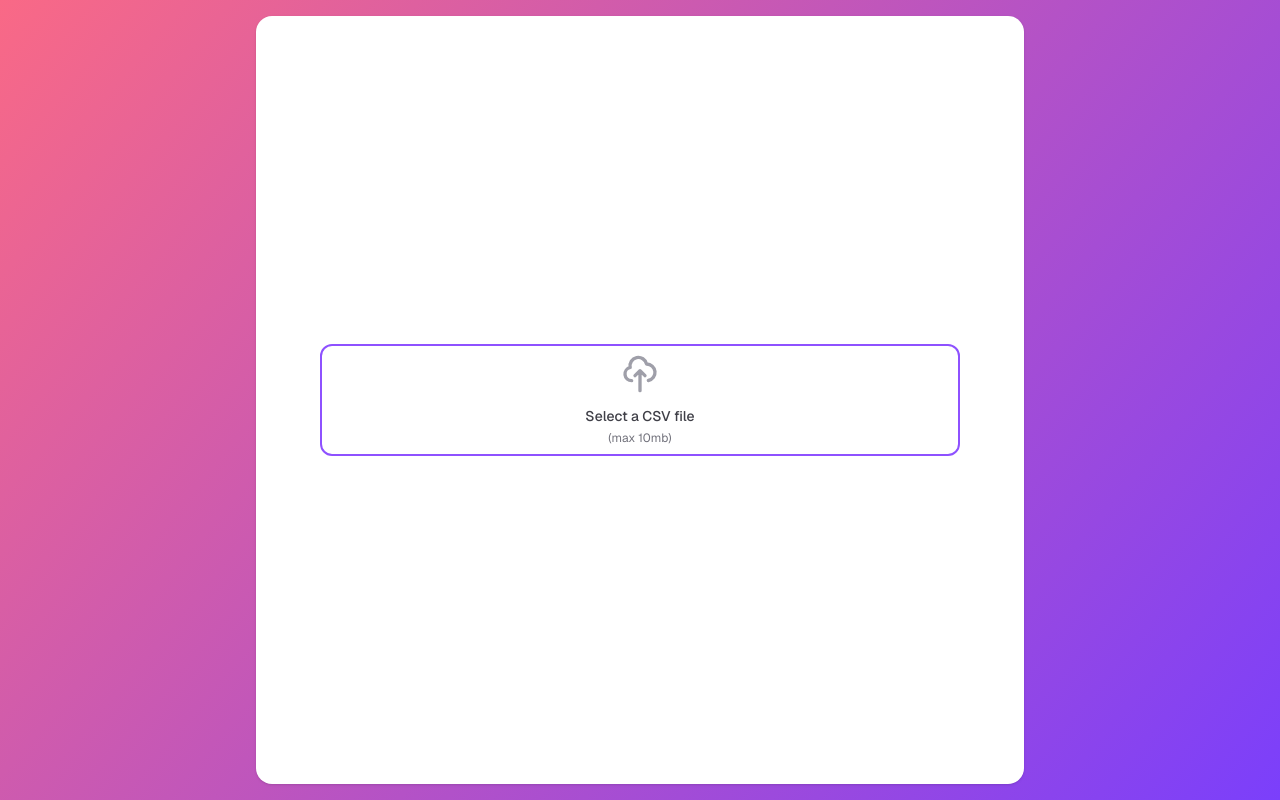
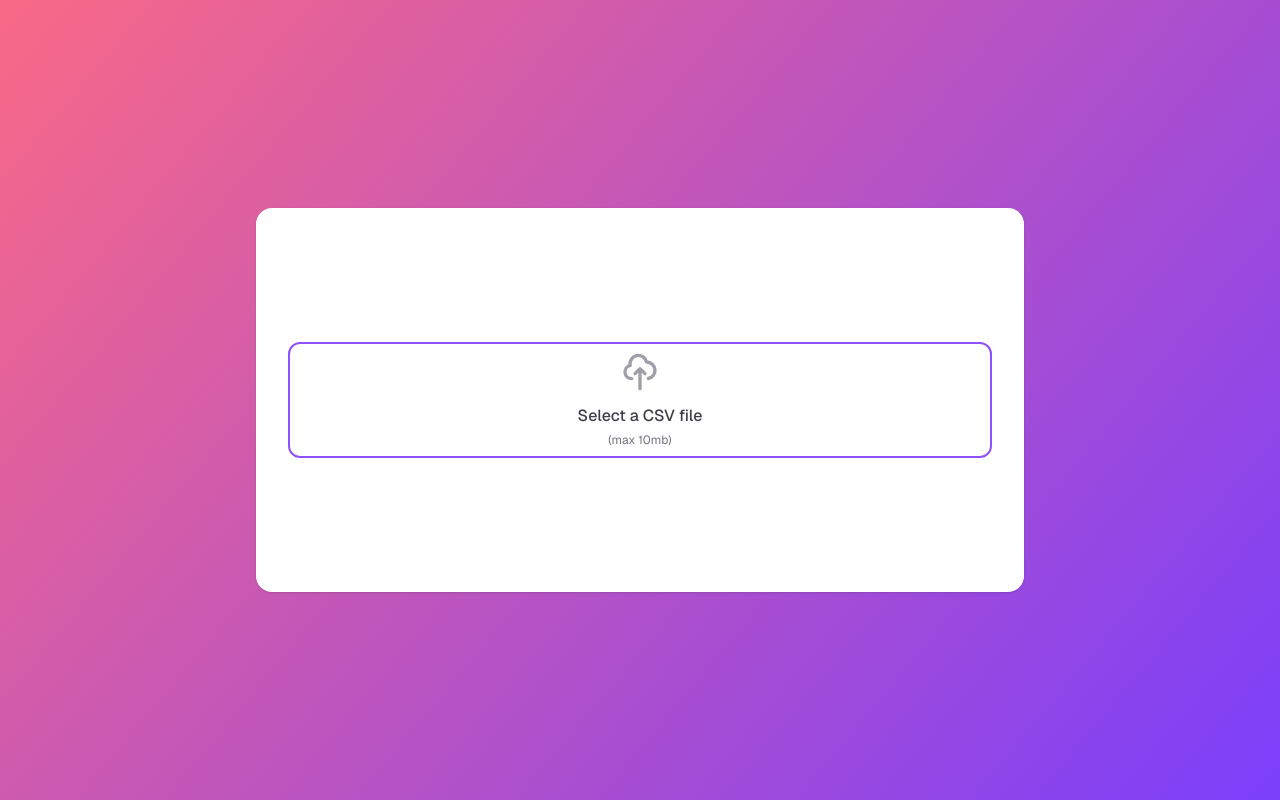
Before and after one commit to autumncalhoun/number-buckets-app, a Next.js app: page / in a window 1280 px wide. Built offline with nearby package versions, Linux system fonts and the light colour scheme.

Commit message:
More style tweaks

```diff
--- a/app/components/csv-file-upload.tsx
+++ b/app/components/csv-file-upload.tsx
@@ -2,6 +2,7 @@
 
 import { useCallback, useState } from 'react'
 
+import CheckmarkSVG from '@/app/svgs/checkmark'
 import UploadSVG from '@/app/svgs/upload'
 
 type CsvFileUploadProps = {
@@ -111,13 +112,17 @@ export function CsvFileUpload({
           className="absolute inset-0 cursor-pointer opacity-0"
           aria-label="Upload CSV file"
         />
-        <UploadSVG />
-        <p className="mb-1 text-sm font-medium text-zinc-700 dark:text-zinc-300">
+
+        {!file && <UploadSVG />}
+        <div className="mb-1 font-medium text-zinc-700 dark:text-zinc-300 flex items-center gap-2">
           {file ? file.name : 'Select a CSV file'}
-        </p>
-        <p className="text-xs text-zinc-500 dark:text-zinc-400">
-          (max {maxSizeBytes / 1024 / 1024}mb)
-        </p>
+        </div>
+
+        {!file && (
+          <p className="text-xs text-zinc-500 dark:text-zinc-400">
+            (max {maxSizeBytes / 1024 / 1024}mb)
+          </p>
+        )}
       </div>
       {error && (
         <p className="mt-2 text-sm text-red-600 dark:text-red-400" role="alert">
@@ -128,8 +133,8 @@ export function CsvFileUpload({
         <button
           type="button"
           onClick={clearFile}
-          className="mt-3 text-sm font-medium text-zinc-600 underline hover:text-zinc-900 dark:text-zinc-400 dark:hover:text-zinc-100">
-          Clear file
+          className=" text-sm font-medium text-zinc-600 underline hover:text-zinc-900 dark:text-zinc-400 dark:hover:text-zinc-100">
+          Start over
         </button>
       )}
     </div>
--- a/app/components/csv-processor.tsx
+++ b/app/components/csv-processor.tsx
@@ -138,14 +138,14 @@ export function CsvProcessor({ file, onParsed, onError }: CsvProcessorProps) {
   if (!file) return null
 
   return (
-    <div className="w-full max-w-md space-y-4">
+    <div className="w-full space-y-4 mt-4">
       {/* Progress bar */}
       {(status === 'detecting' || status === 'parsing') && (
         <div className="space-y-2">
           <p className="text-sm font-medium text-zinc-700 dark:text-zinc-300">
             {status === 'detecting'
               ? 'Checking for headers…'
-              : 'Processing file…'}
+              : 'Processing CSV file…'}
           </p>
           <div
             className="h-2 w-full overflow-hidden rounded-full bg-zinc-200 dark:bg-zinc-700"
@@ -171,7 +171,7 @@ export function CsvProcessor({ file, onParsed, onError }: CsvProcessorProps) {
           <CheckmarkSVG />
           <div>
             <p className="font-medium text-emerald-800 dark:text-emerald-200">
-              File processed successfully
+              CSV file processed successfully
             </p>
             <p className="text-sm text-emerald-700 dark:text-emerald-300">
               {result.rowCount} row{result.rowCount !== 1 ? 's' : ''} parsed
--- a/app/components/home.tsx
+++ b/app/components/home.tsx
@@ -33,10 +33,7 @@ export default function HomePage() {
         />
       )}
       {blocks.length > 0 && (
-        <div className="w-full max-w-2xl">
-          <h2 className="mb-3 text-lg font-semibold text-zinc-800 dark:text-zinc-200">
-            Number blocks
-          </h2>
+        <div className="w-full mt-4">
           <NumberBucketsTable blocks={blocks} />
         </div>
       )}
--- a/app/layout.tsx
+++ b/app/layout.tsx
@@ -25,9 +25,9 @@ export default function RootLayout({
   children: React.ReactNode
 }>) {
   return (
-    <html lang="en" className="w-full h-full">
+    <html lang="en">
       <body
-        className={`${geistSans.variable} ${geistMono.variable} antialiased w-full h-full`}>
+        className={`${geistSans.variable} ${geistMono.variable} antialiased`}>
         {children}
       </body>
     </html>
--- a/app/page.tsx
+++ b/app/page.tsx
@@ -3,11 +3,11 @@ import HomePage from './components/home'
 export default function Home() {
   return (
     <div
-      className="flex w-full h-full items-center justify-center  font-sans dark:bg-black p-4"
+      className="flex w-full h-full min-h-screen items-center justify-center  font-sans dark:bg-black p-4"
       style={{
         background: 'linear-gradient(130deg, #f96986 0%, #7b3ffb 100%)',
       }}>
-      <main className="flex w-full h-full max-w-3xl flex-col items-center py-32 px-16 bg-white dark:bg-black rounded-2xl shadow">
+      <main className="flex w-full h-full min-h-96 max-w-3xl flex-col items-center justify-center p-8 bg-white dark:bg-black rounded-2xl shadow">
         <HomePage />
       </main>
     </div>
```
